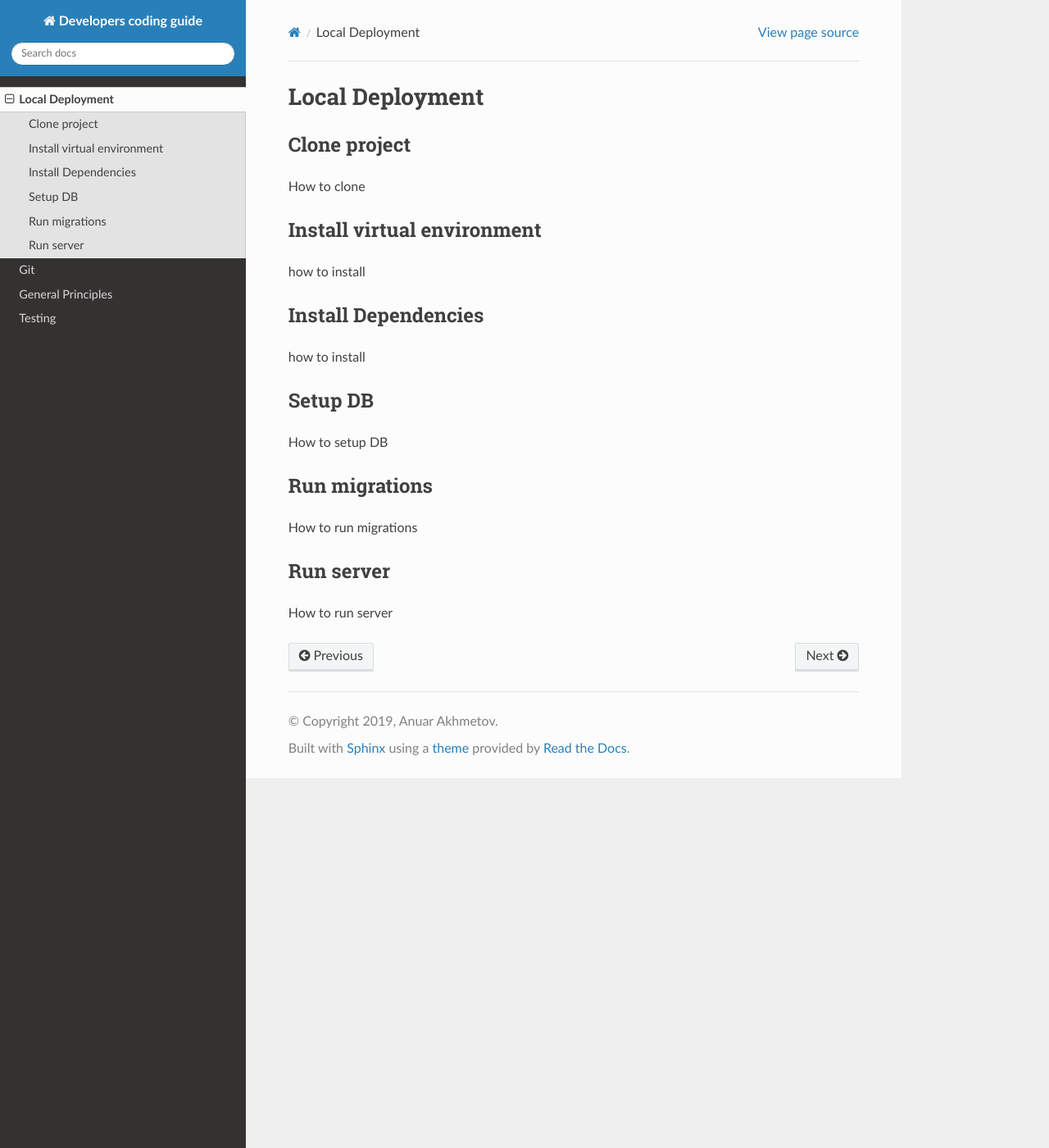
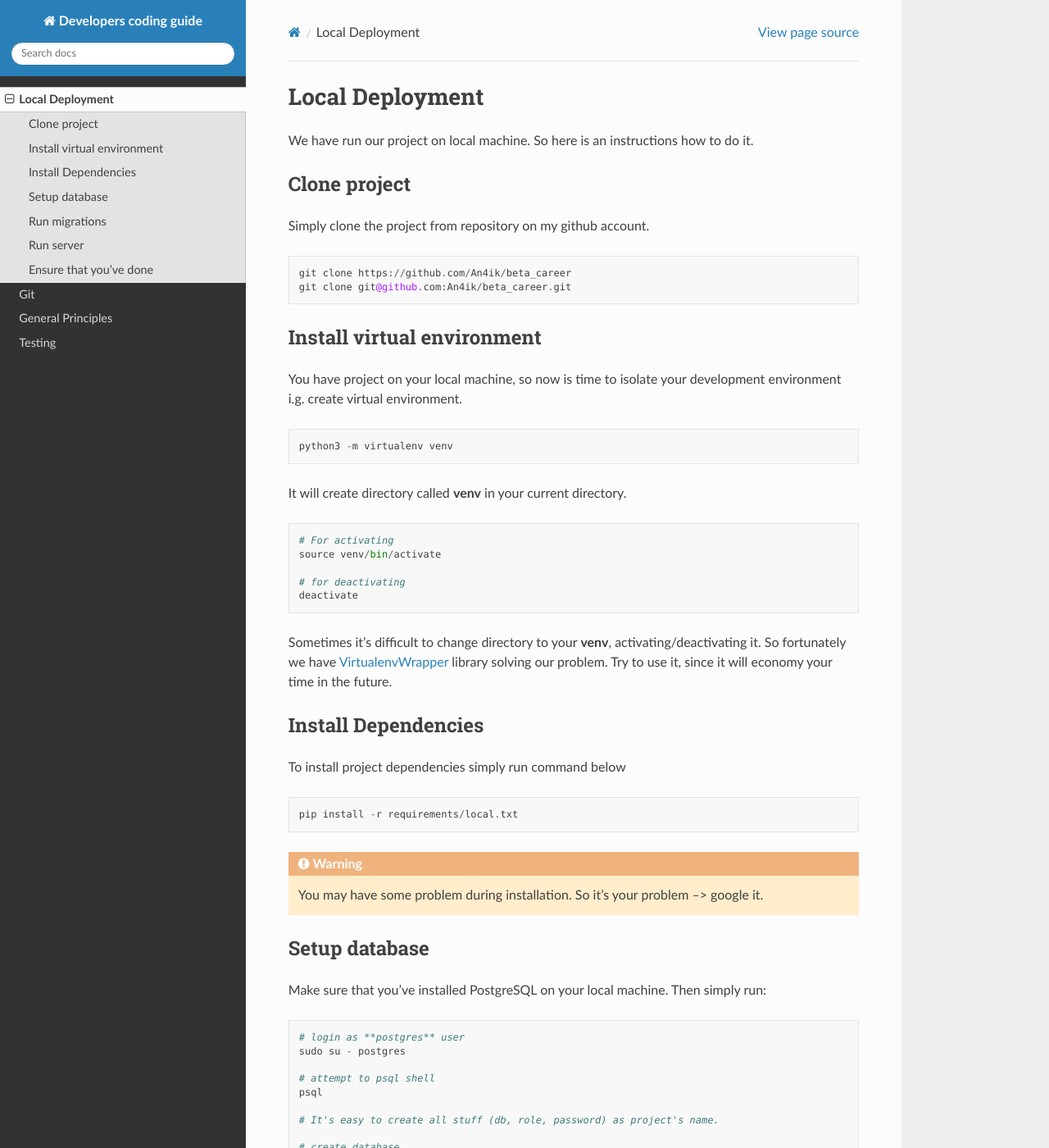
Before and after one commit to An4ik/developers-coding-guide, a Sphinx documentation site: the page built from docs/source/deployment.rst, in a window 1280 px wide and 1400 px high. Shown: the whole window at 82% size. Built offline with Sphinx 7.4.7 and the Read the Docs theme 2.0.0, drawn with Linux system fonts in a browser that asks for light colours; some of the changed text lies outside the part shown.

Commit message:
finished basic guide for local development

```diff
--- a/docs/source/deployment.rst
+++ b/docs/source/deployment.rst
@@ -1,28 +1,95 @@
 Local Deployment
 ^^^^^^^^^^^^^^^^^
+We have run our project on local machine. So here is an instructions how to do it.
+
 
 Clone project
---------------
-How to clone
+-----------------
+
+Simply clone the project from repository on my github account.
+::
+
+    git clone https://github.com/An4ik/beta_career
+    git clone git@github.com:An4ik/beta_career.git
+
 
 Install virtual environment
-----------------------------
-how to install
+------------------------------
+You have project on your local machine, so now is time to isolate your
+development environment i.g. create virtual environment.
+
+::
+
+    python3 -m virtualenv venv
+
+It will create directory called **venv** in your current directory.
+::
+
+    # For activating
+    source venv/bin/activate
+
+    # for deactivating
+    deactivate
+
+Sometimes it's difficult to change directory to your **venv**, activating/deactivating
+it. So fortunately we have `VirtualenvWrapper <https://virtualenvwrapper.readthedocs.io/en/latest/>`_
+library solving our problem. Try to use it, since it will economy your time in the future.
+
 
 Install Dependencies
 ----------------------
-how to install
+To install project dependencies simply run command below
 
-Setup DB
+::
+
+    pip install -r requirements/local.txt
+
+.. warning::
+   You may have some problem during installation. So it's your problem --> google it.
+..
+
+Setup database
 ---------------
-How to setup DB
+Make sure that you've installed PostgreSQL on your local machine. Then simply run::
+
+
+    # login as **postgres** user
+    sudo su - postgres
+
+    # attempt to psql shell
+    psql
+
+    # It's easy to create all stuff (db, role, password) as project's name.
+
+    # create database
+    postgres=# create database <database_name>;
+
+    # create user (role)
+    postgres=# create user <user_name> with password '<password>';
+
+    # grant all privileges
+    postgres=# grant all privileges on database <database_name> to <user_name>;
 
 
 Run migrations
 ---------------
-How to run migrations
+Running migration i.g. do changes on database
+
+::
+
+    ./manage.py migrate
 
 
 Run server
 -------------
-How to run server
+Run server on your local machine, but make sure that your **8000** port doesn't used.
+::
+
+    ./manage.py runserver
+
+
+Ensure that you've done
+------------------------
+Simply open any web-browser and enter URL: **localhost:8000** you should see main page.
+
+Good job!
```
Also changed, not shown: 6 other files.
